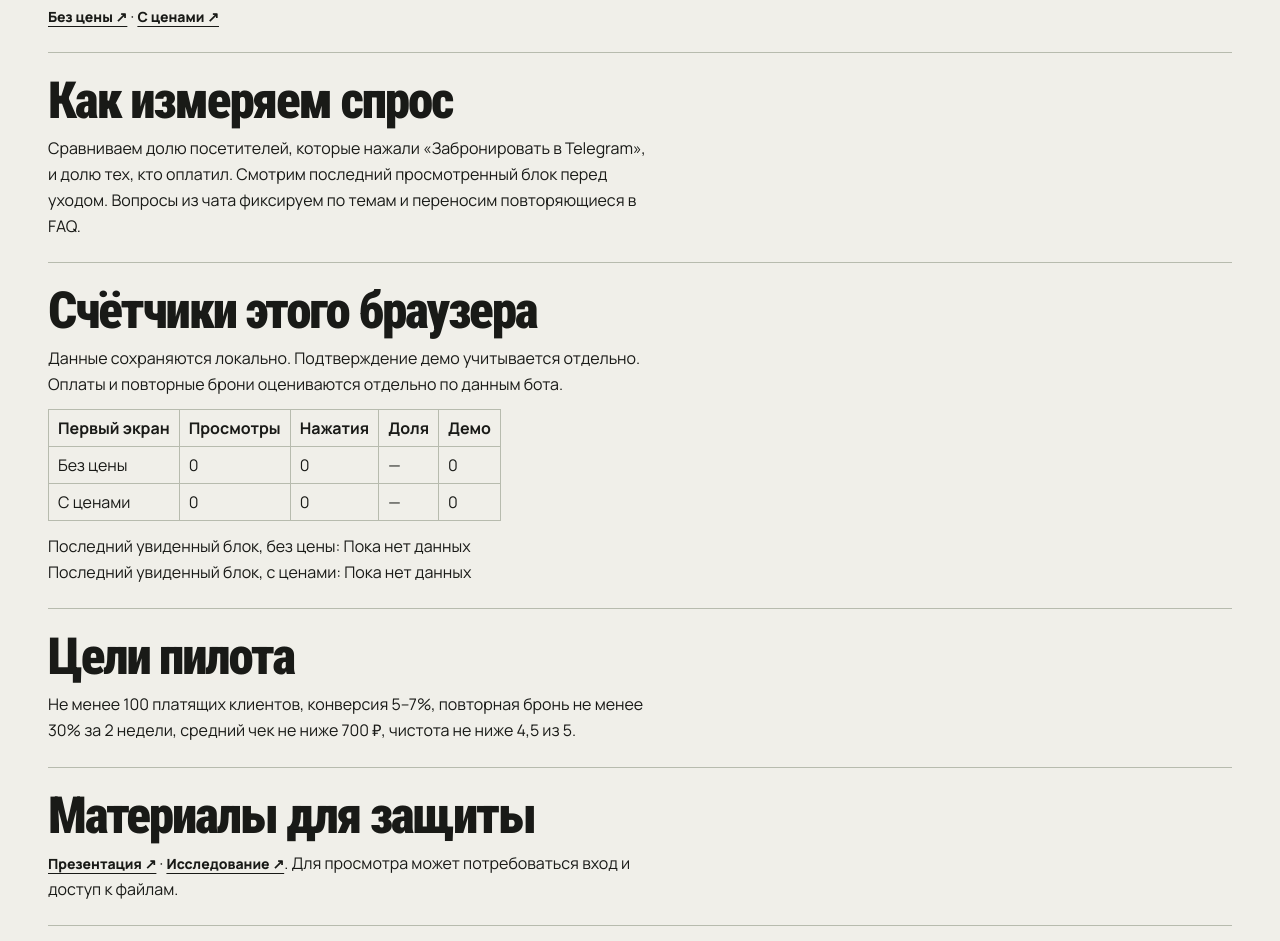
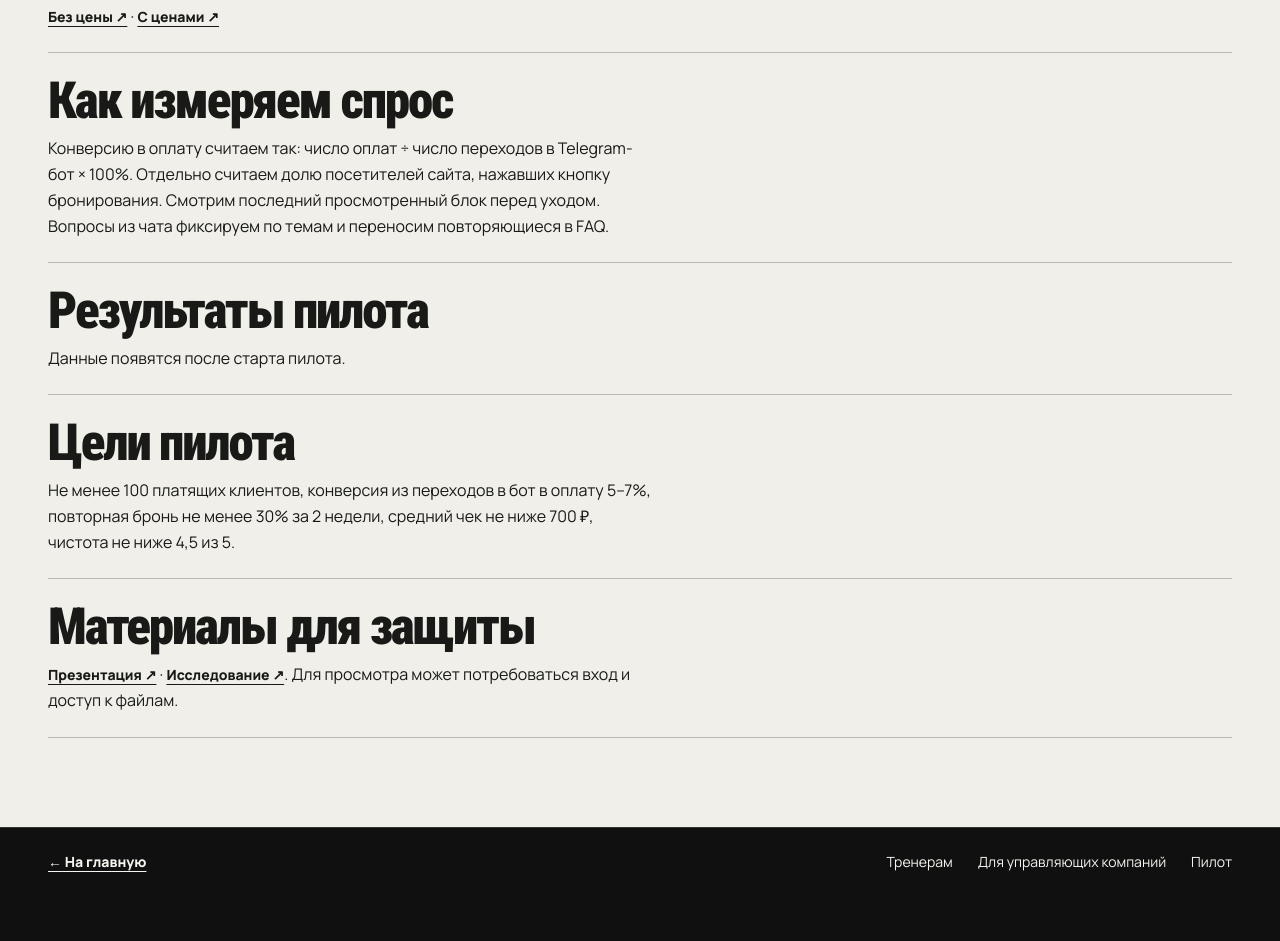
Before and after one commit to kolotovzlav-droid/image-lab-site, a plain HTML site: page pilot.html in a window 1280 px wide. Shown: the part 749-1690 px from the top of the page. After the commit the page ends 1644 px from the top, so only its background shows below. Drawn offline with Linux system fonts and the light colour scheme.

Commit message:
Clarify pilot conversion and hide empty demo metrics

```diff
--- a/pilot-metrics.js
+++ b/pilot-metrics.js
@@ -10,17 +10,20 @@
   if (dashboard) {
     const totals = read();
     for (const [variant, label] of [['plain', 'Без цены'], ['price', 'С ценами']]) {
-      const sample = totals[variant] ?? {};
-      const visits = sample.visits ?? 0;
-      const bookings = sample.bookings ?? 0;
-      const demos = sample.demos ?? 0;
+      const sample = totals[variant];
+      if (!sample?.visits) continue;
+      const { visits, bookings = 0, demos = 0, blocks = {} } = sample;
+      const blockSummary = Object.entries(blocks)
+        .filter(([, count]) => count > 0)
+        .map(([name, count]) => name + ' — ' + count)
+        .join(' · ');
+      const clickRate = Math.round(bookings / visits * 100) + '%';
       const row = dashboard.insertRow();
-      for (const value of [label, visits, bookings, visits ? Math.round(bookings / visits * 100) + '%' : '—', demos]) {
+      for (const value of [label, visits, bookings, clickRate, demos, blockSummary || 'Пока нет данных']) {
         row.insertCell().textContent = value;
       }
-      const blocks = Object.entries(sample.blocks ?? {}).map(([name, count]) => name + ' — ' + count);
-      document.querySelector('#blocks-' + variant).textContent = blocks.join(' · ') || 'Пока нет данных';
     }
+    document.querySelector('#pilot-preview').hidden = dashboard.rows.length === 0;
     return;
   }
 
--- a/pilot.html
+++ b/pilot.html
@@ -7,7 +7,7 @@
   <title>Пилот проекта — ParkFit</title>
   <link rel="stylesheet" href="fonts.css">
   <link rel="stylesheet" href="style.css?v=parkfit">
-  <script src="pilot-metrics.js?v=parkfit" defer></script>
+  <script src="pilot-metrics.js?v=parkfit-pilot" defer></script>
 </head>
 <body>
   <header class="nav"><div class="wrap nav-inner">
@@ -23,13 +23,22 @@
     <section class="light"><div class="wrap section detail-sections">
       <article><h2>Что проверяем</h2><p>Готовы ли жители платить за час тренировки в отдельном зале рядом с домом.</p></article>
       <article><h2>Два первых экрана</h2><p><a class="quiet" href="./?hero=plain">Без цены ↗</a> · <a class="quiet" href="./?hero=price">С ценами ↗</a></p></article>
-      <article><h2>Как измеряем спрос</h2><p>Сравниваем долю посетителей, которые нажали «Забронировать в Telegram», и долю тех, кто оплатил. Смотрим последний просмотренный блок перед уходом. Вопросы из чата фиксируем по темам и переносим повторяющиеся в FAQ.</p></article>
-      <article><h2>Счётчики этого браузера</h2><p>Данные сохраняются локально. Подтверждение демо учитывается отдельно. Оплаты и повторные брони оцениваются отдельно по данным бота.</p>
-        <div class="report-table"><table><thead><tr><th scope="col">Первый экран</th><th scope="col">Просмотры</th><th scope="col">Нажатия</th><th scope="col">Доля</th><th scope="col">Демо</th></tr></thead><tbody id="pilot-report"></tbody></table></div>
-        <p>Последний увиденный блок, без цены: <span id="blocks-plain">—</span></p>
-        <p>Последний увиденный блок, с ценами: <span id="blocks-price">—</span></p>
+      <article><h2>Как измеряем спрос</h2><p>Конверсию в оплату считаем так: число оплат ÷ число переходов в Telegram-бот × 100%. Отдельно считаем долю посетителей сайта, нажавших кнопку бронирования. Смотрим последний просмотренный блок перед уходом. Вопросы из чата фиксируем по темам и переносим повторяющиеся в FAQ.</p></article>
+      <article>
+        <h2>Результаты пилота</h2>
+        <p>Данные появятся после старта пилота.</p>
+        <details id="pilot-preview" hidden>
+          <summary>Счётчики демо в этом браузере</summary>
+          <p>Здесь учитываются просмотры лендинга, клики по кнопке и завершения демо в этом браузере. Данные об оплатах берутся из бота.</p>
+          <div class="report-table">
+            <table>
+              <thead><tr><th scope="col">Первый экран</th><th scope="col">Просмотры</th><th scope="col">Клики</th><th scope="col">Доля кликов</th><th scope="col">Завершения демо</th><th scope="col">Последний просмотренный блок</th></tr></thead>
+              <tbody id="pilot-report"></tbody>
+            </table>
+          </div>
+        </details>
       </article>
-      <article><h2>Цели пилота</h2><p>Не менее 100 платящих клиентов, конверсия 5–7%, повторная бронь не менее 30% за 2 недели, средний чек не ниже 700 ₽, чистота не ниже 4,5 из 5.</p></article>
+      <article><h2>Цели пилота</h2><p>Не менее 100 платящих клиентов, конверсия из переходов в бот в оплату 5–7%, повторная бронь не менее 30% за 2 недели, средний чек не ниже 700 ₽, чистота не ниже 4,5 из 5.</p></article>
       <article><h2>Материалы для защиты</h2><p><a class="quiet" href="https://www.canva.com/d/xo83vK4XGWdg7Co">Презентация ↗</a> · <a class="quiet" href="https://docs.google.com/document/d/18_EZQo6w82USb9HViiqUJIRO9OwNO_tz73DgFptD2i4/edit">Исследование ↗</a>. Для просмотра может потребоваться вход и доступ к файлам.</p></article>
     </div></section>
   </main>
```
